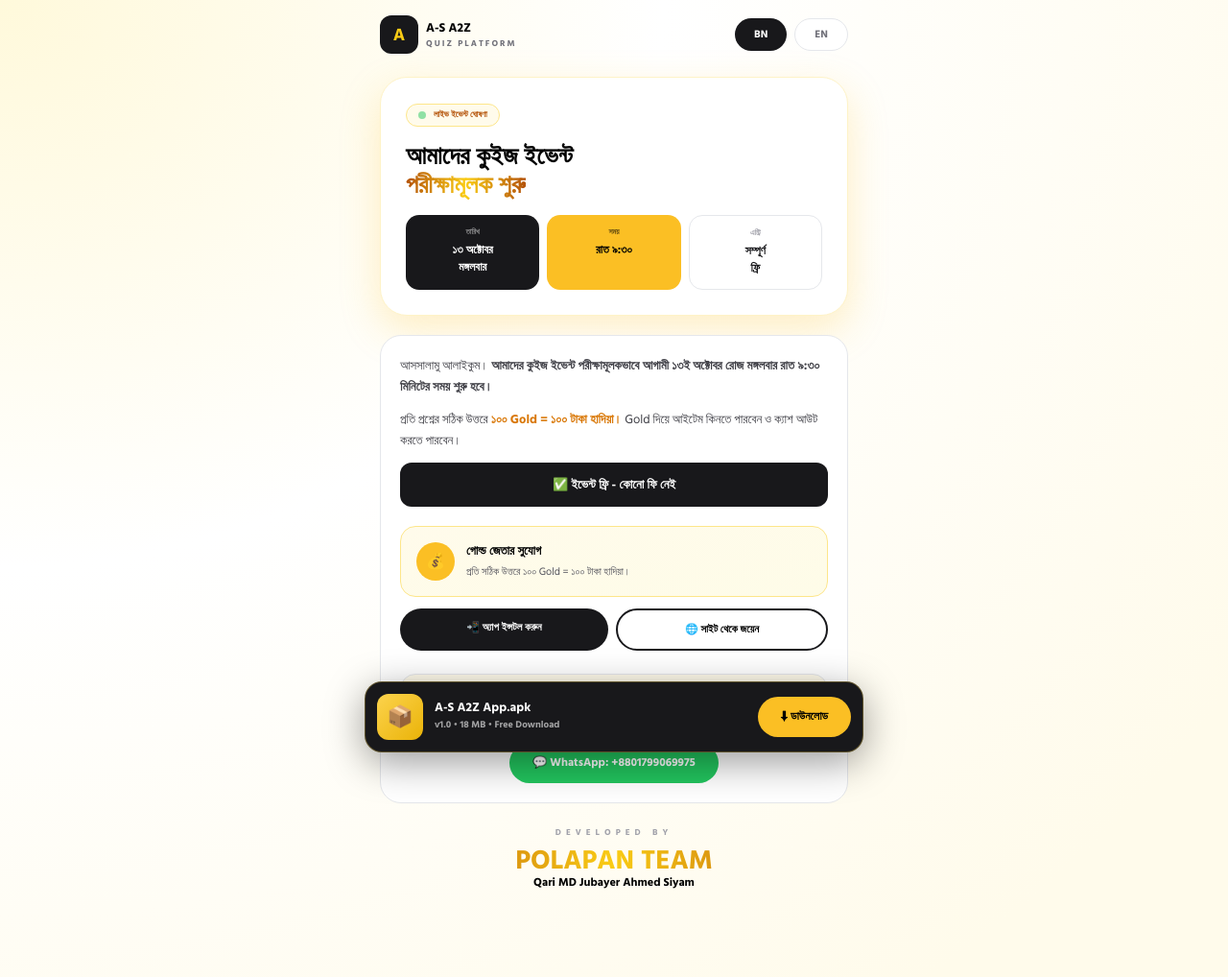
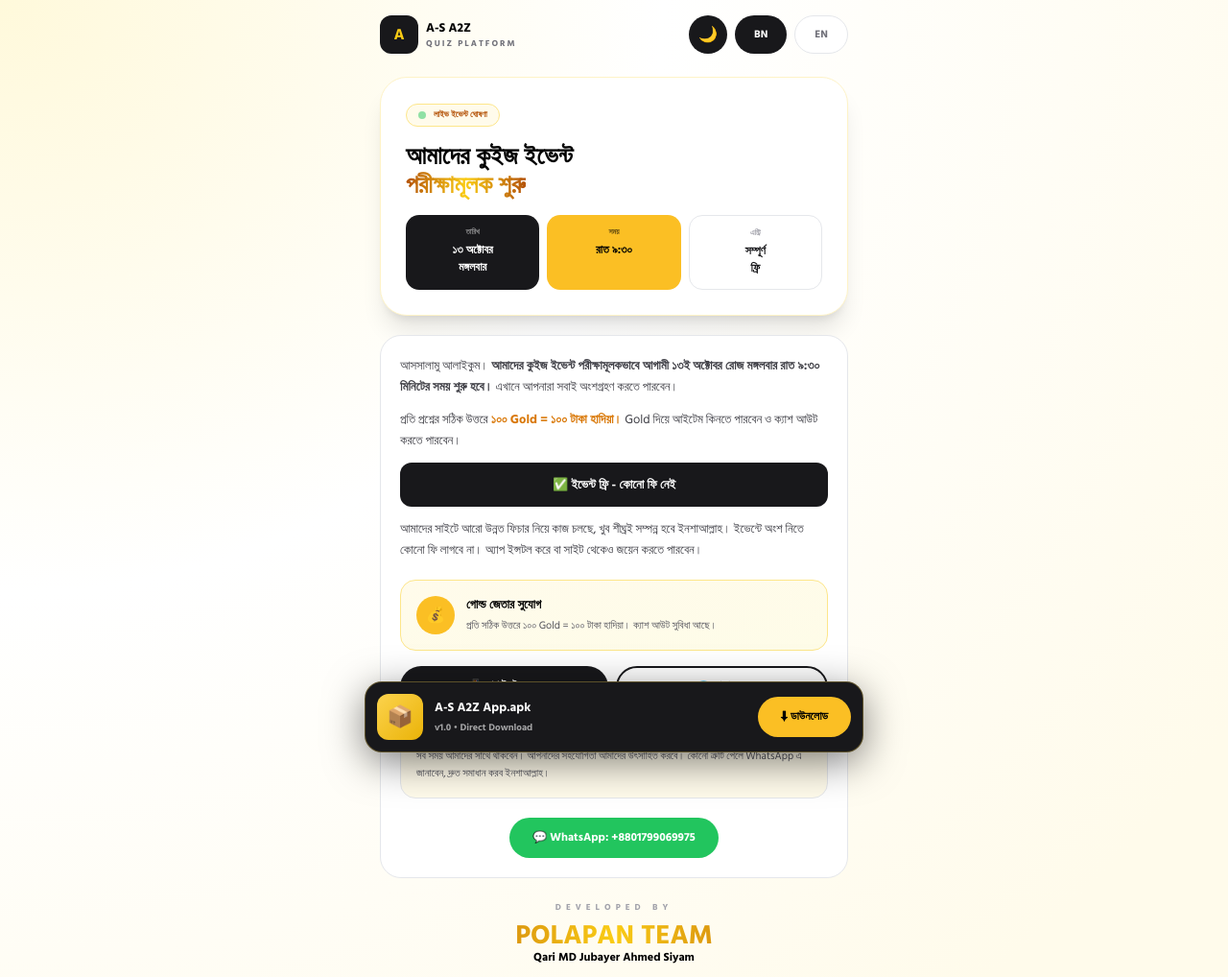
Before and after one commit to JUBAYER-ASA2Z/ASA2Z-official-, a plain HTML site: page index.html in a window 1280 px wide. Shown: the top 1018 px of the page at 96% size. Drawn offline with nearby package versions, Linux system fonts and the light colour scheme.

Commit message:
Update index.html

```diff
--- a/index.html
+++ b/index.html
@@ -9,28 +9,33 @@
 <style>
 *{font-family:'Hind Siliguri'}
 .gold-bg{background: radial-gradient(120% 120% at 0% 0%, #fff9db 0%, #ffffff 45%, #fffbeb 100%)}
+.dark-bg{background:#0a0a0a!important}
+.dark-card{background:#18181b!important;color:white!important;border-color:#27272a!important}
+.dark-text{color:white!important}
 .gold-text{background:linear-gradient(90deg,#b45309,#facc15,#b45309);-webkit-background-clip:text;-webkit-text-fill-color:transparent}
-.shadow-gold{box-shadow:0 15px 40px rgba(251,191,36,0.25)}
-@keyframes float {0%,100%{transform:translateY(0)}50%{transform:translateY(-4px)}}
+@keyframes float{0%,100%{transform:translateY(0)}50%{transform:translateY(-4px)}}
 .float-anim{animation:float 2s ease-in-out infinite}
 </style>
 </head>
-<body class="gold-bg min-h-screen pb-[110px]">
+<body id="body" class="gold-bg min-h-screen pb-[115px] transition-all duration-300">
 <div class="max-w-[520px] mx-auto min-h-screen flex flex-col p-4">
 
+<!-- TOP -->
 <div class="flex justify-between items-center">
 <div class="flex items-center gap-2">
-<div class="w-10 h-10 rounded-[12px] bg-zinc-900 text-yellow-400 flex items-center justify-center font-black text-[18px]">A</div>
-<div><p id="appName" class="font-black text-[13px]">A-S A2Z</p><p class="text-[9px] text-zinc-500 font-bold tracking-[2px]">QUIZ PLATFORM</p></div>
+<div class="w-10 h-10 rounded-[12px] bg-zinc-900 text-yellow-400 flex items-center justify-center font-black">A</div>
+<div><p class="font-black text-[13px]" id="appNameT">A-S A2Z</p><p class="text-[9px] text-zinc-500 font-bold tracking-[2px]">QUIZ PLATFORM</p></div>
 </div>
 <div class="flex gap-2">
+<button onclick="toggleDark()" id="darkBtn" class="w-10 h-10 rounded-full bg-zinc-900 text-white font-black">🌙</button>
 <button onclick="setLang('bn')" id="bnBtn" class="px-5 py-2 rounded-full bg-zinc-900 text-white text-[11px] font-black">BN</button>
 <button onclick="setLang('en')" id="enBtn" class="px-5 py-2 rounded-full bg-white border text-zinc-500 text-[11px] font-black">EN</button>
 </div>
 </div>
 
-<div class="mt-6 rounded-[28px] bg-white border border-amber-100 shadow-gold p-[2px]">
-<div class="rounded-[26px] bg-white p-6">
+<!-- HERO -->
+<div id="heroCard" class="mt-6 rounded-[28px] bg-white border border-amber-100 p-[2px] shadow-xl">
+<div class="rounded-[26px] bg-white p-6" id="heroInner">
 <div class="inline-flex items-center gap-2 px-3 py-1 rounded-full bg-amber-50 border border-amber-200"><span class="w-2 h-2 rounded-full bg-green-500 animate-pulse"></span><span id="badge" class="text-[9px] font-black text-amber-700">LIVE EVENT ANNOUNCEMENT</span></div>
 <h1 id="mainTitle" class="mt-4 font-black text-[26px] leading-[30px]">আমাদের কুইজ ইভেন্ট<br><span class="gold-text">পরীক্ষামূলক শুরু</span></h1>
 <div class="mt-4 grid grid-cols-3 gap-2">
@@ -41,36 +46,38 @@
 </div>
 </div>
 
-<div class="mt-5 bg-white rounded-[22px] p-5 border">
+<div id="mainCard" class="mt-5 bg-white rounded-[22px] p-5 border">
 <div id="content" class="text-[13px] leading-[22px] text-zinc-700 space-y-3"></div>
-<div class="mt-5 rounded-[16px] bg-gradient-to-br from-amber-50 to-yellow-50 border border-amber-200 p-4 flex gap-3"><div class="w-10 h-10 rounded-full bg-amber-400 flex items-center justify-center font-black">💰</div><div><p id="goldTitle" class="font-black text-[13px]">গোল্ড জেতার সুযোগ</p><p id="goldDesc" class="text-[11px] text-zinc-600 mt-1">প্রতি সঠিক উত্তরে ১০০ Gold = ১০০ টাকা হাদিয়া।</p></div></div>
-<div class="mt-3 flex gap-2">
-<a href="app.apk" download class="flex-1 bg-zinc-900 text-white rounded-full py-3 text-center font-black text-[11px]">📲 <span id="btnApp">অ্যাপ ইন্সটল করুন</span></a>
-<a href="#" class="flex-1 bg-white border-2 border-zinc-900 rounded-full py-3 text-center font-black text-[11px]">🌐 <span id="btnSite">সাইট থেকে জয়েন</span></a>
+<div id="goldCard" class="mt-5 rounded-[16px] bg-gradient-to-br from-amber-50 to-yellow-50 border border-amber-200 p-4 flex gap-3"><div class="w-10 h-10 rounded-full bg-amber-400 flex items-center justify-center font-black">💰</div><div><p id="goldTitle" class="font-black text-[13px]">গোল্ড জেতার সুযোগ</p><p id="goldDesc" class="text-[11px] text-zinc-600 mt-1">প্রতি সঠিক উত্তরে ১০০ Gold = ১০০ টাকা হাদিয়া।</p></div></div>
+
+<div class="mt-4 flex gap-2">
+<a id="apkLinkTop" href="./A-S-A2Z.apk" download="A-S-A2Z.apk" class="flex-1 bg-zinc-900 text-white rounded-full py-3 text-center font-black text-[11px]">📲 <span id="btnApp">অ্যাপ ইন্সটল করুন</span></a>
+<a href="https://jubayer-asa2z.github.io/a2zas/" target="_blank" class="flex-1 bg-white border-2 border-zinc-900 text-zinc-900 rounded-full py-3 text-center font-black text-[11px]">🌐 <span id="btnSite">সাইট থেকে জয়েন</span></a>
 </div>
-<div class="mt-6 p-4 rounded-[16px] bg-amber-50 border"><p id="supportDesc" class="text-[11px] text-zinc-600 leading-[18px]">সব সময় আমাদের সাথে থাকবেন। আপনাদের সহযোগিতা আমাদের উৎসাহিত করবে। কোনো ত্রুটি পেলে দ্রুত জানাবেন।</p></div>
+
+<div id="supportBox" class="mt-6 p-4 rounded-[16px] bg-amber-50 border"><p id="supportDesc" class="text-[11px] text-zinc-600 leading-[18px]"></p></div>
 <div class="mt-5 flex justify-center"><a href="https://wa.me/8801799069975" class="px-6 py-3 rounded-full bg-green-500 text-white font-black text-[12px]">💬 WhatsApp: +8801799069975</a></div>
 </div>
 
-<div class="mt-6 text-center pb-10">
+<div class="mt-6 text-center pb-2">
 <p class="text-[9px] tracking-[5px] font-black text-zinc-400">DEVELOPED BY</p>
 <h2 class="mt-2 font-black text-[28px] leading-[28px] gold-text">POLAPAN TEAM</h2>
-<p class="font-black text-[12px]">Qari MD Jubayer Ahmed Siyam</p>
+<p class="font-black text-[12px]" id="devName">Qari MD Jubayer Ahmed Siyam</p>
+</div>
 </div>
 
-</div>
-
-<!-- APK FIXED - সবসময় ফিক্সড থাকবে, ক্রস আইকন নেই -->
+<!-- APK FIXED - NO CROSS -->
 <div class="fixed bottom-0 left-0 right-0 z-50 flex justify-center p-3 pointer-events-none">
-<div class="pointer-events-auto w-full max-w-[520px] bg-zinc-900 rounded-[18px] p-3 flex items-center justify-between shadow-[0_10px_40px_rgba(0,0,0,0.4)] border border-amber-300/30 float-anim">
+<div class="pointer-events-auto w-full max-w-[520px] bg-zinc-900 rounded-[18px] p-3 flex items-center justify-between shadow-[0_10px_40px_rgba(0,0,0,0.5)] border border-amber-300/30 float-anim">
 <div class="flex items-center gap-3">
-<div class="w-[48px] h-[48px] rounded-[12px] bg-gradient-to-br from-amber-300 to-yellow-500 flex items-center justify-center text-[22px] font-black">📦</div>
+<div class="w-[48px] h-[48px] rounded-[12px] bg-gradient-to-br from-amber-300 to-yellow-500 flex items-center justify-center text-[22px]">📦</div>
 <div>
-<p id="apkName" class="font-black text-white text-[13px] leading-[13px]">A-S A2Z App.apk</p>
-<p id="apkSize" class="text-[10px] text-white/60 font-bold mt-1">v1.0 • 18 MB • Free Download</p>
+<p id="apkName" class="font-black text-white text-[13px]">A-S A2Z App.apk</p>
+<p id="apkSize" class="text-[10px] text-white/60 font-bold mt-1">v1.0 • 18 MB • Direct Download</p>
 </div>
 </div>
-<a id="apkBtn" href="app.apk" download class="px-6 py-3 rounded-full bg-amber-400 text-black font-black text-[12px] active:scale-95">⬇ ডাউনলোড</a>
+<!-- DIRECT DOWNLOAD TO PHONE -->
+<a id="apkBtn" href="./A-S-A2Z.apk" download="A-S-A2Z.apk" onclick="downloadApk()" class="px-6 py-3 rounded-full bg-amber-400 text-black font-black text-[12px] active:scale-95">⬇ ডাউনলোড</a>
 </div>
 </div>
 
@@ -78,21 +85,22 @@
 const data={
 bn:{
 badge:"লাইভ ইভেন্ট ঘোষণা",mainTitle:"আমাদের কুইজ ইভেন্ট<br><span class='gold-text'>পরীক্ষামূলক শুরু</span>",d1v:"১৩ অক্টোবর<br>মঙ্গলবার",timeVal:"রাত ৯:৩০",
-content:`<p>আসসালামু আলাইকুম। <b>আমাদের কুইজ ইভেন্ট পরীক্ষামূলকভাবে আগামী ১৩ই অক্টোবর রোজ মঙ্গলবার রাত ৯:৩০ মিনিটের সময় শুরু হবে।</b></p><p>প্রতি প্রশ্নের সঠিক উত্তরে <b class='text-amber-600'>১০০ Gold = ১০০ টাকা হাদিয়া।</b> Gold দিয়ে আইটেম কিনতে পারবেন ও ক্যাশ আউট করতে পারবেন।</p><p class='p-3 bg-zinc-900 text-white rounded-[12px] text-center font-black'>✅ ইভেন্ট ফ্রি - কোনো ফি নেই</p>`,
-goldTitle:"গোল্ড জেতার সুযোগ",goldDesc:"প্রতি সঠিক উত্তরে ১০০ Gold = ১০০ টাকা হাদিয়া।",
-btnApp:"অ্যাপ ইন্সটল করুন",btnSite:"সাইট থেকে জয়েন",supportDesc:"সব সময় আমাদের সাথে থাকবেন। আপনাদের সহযোগিতা আমাদের উৎসাহিত করবে। কোনো ত্রুটি পেলে দ্রুত জানাবেন।",
-apkName:"A-S A2Z App.apk",apkSize:"v1.0 • 18 MB • Free Download",apkBtn:"⬇ ডাউনলোড"
+content:`<p>আসসালামু আলাইকুম। <b>আমাদের কুইজ ইভেন্ট পরীক্ষামূলকভাবে আগামী ১৩ই অক্টোবর রোজ মঙ্গলবার রাত ৯:৩০ মিনিটের সময় শুরু হবে।</b> এখানে আপনারা সবাই অংশগ্রহণ করতে পারবেন।</p><p>প্রতি প্রশ্নের সঠিক উত্তরে <b class='text-amber-600'>১০০ Gold = ১০০ টাকা হাদিয়া।</b> Gold দিয়ে আইটেম কিনতে পারবেন ও ক্যাশ আউট করতে পারবেন।</p><p class='p-3 bg-zinc-900 text-white rounded-[12px] text-center font-black'>✅ ইভেন্ট ফ্রি - কোনো ফি নেই</p><p>আমাদের সাইটে আরো উন্নত ফিচার নিয়ে কাজ চলছে, খুব শীঘ্রই সম্পন্ন হবে ইনশাআল্লাহ। ইভেন্টে অংশ নিতে কোনো ফি লাগবে না। অ্যাপ ইন্সটল করে বা সাইট থেকেও জয়েন করতে পারবেন।</p>`,
+goldTitle:"গোল্ড জেতার সুযোগ",goldDesc:"প্রতি সঠিক উত্তরে ১০০ Gold = ১০০ টাকা হাদিয়া। ক্যাশ আউট সুবিধা আছে।",
+btnApp:"অ্যাপ ইন্সটল করুন",btnSite:"সাইটে যান",supportDesc:"সব সময় আমাদের সাথে থাকবেন। আপনাদের সহযোগিতা আমাদের উৎসাহিত করবে। কোনো ত্রুটি পেলে WhatsApp এ জানাবেন, দ্রুত সমাধান করব ইনশাআল্লাহ।",
+apkName:"A-S A2Z App.apk",apkSize:"v1.0 • Direct Download",apkBtn:"⬇ ডাউনলোড"
 },
 en:{
 badge:"LIVE EVENT ANNOUNCEMENT",mainTitle:"Our Quiz Event<br><span class='gold-text'>Beta Launch</span>",d1v:"13th Oct<br>Tuesday",timeVal:"9:30 PM",
-content:`<p>Assalamu Alaikum. <b>Our quiz event will start on 13th October Tuesday at 9:30 PM.</b></p><p>Win <b class='text-amber-600'>100 Gold = 100 Taka per correct answer.</b> Purchase items and cash out.</p><p class='p-3 bg-zinc-900 text-white rounded-[12px] text-center font-black'>✅ Totally Free - No Fee</p>`,
-goldTitle:"Win Gold",goldDesc:"100 Gold = 100 Taka per correct answer.",
-btnApp:"Install App",btnSite:"Join from Site",supportDesc:"Stay with us. Your support encourages us. Report any bug quickly.",
-apkName:"A-S A2Z App.apk",apkSize:"v1.0 • 18 MB • Free Download",apkBtn:"⬇ Download"
+content:`<p>Assalamu Alaikum. <b>Our quiz event will start on 13th October Tuesday at 9:30 PM.</b></p><p>Win <b class='text-amber-600'>100 Gold = 100 Taka per correct answer.</b> Purchase items and cash out.</p><p class='p-3 bg-zinc-900 text-white rounded-[12px] text-center font-black'>✅ Totally Free - No Fee</p><p>We are working on advanced features, will be completed soon InshaAllah. No fee to join, install app or join from website.</p>`,
+goldTitle:"Win Gold",goldDesc:"100 Gold = 100 Taka per correct answer. Cashout available.",
+btnApp:"Install App",btnSite:"Visit Site",supportDesc:"Stay with us. Your support encourages us. Report any bug on WhatsApp.",
+apkName:"A-S A2Z App.apk",apkSize:"v1.0 • Direct Download",apkBtn:"⬇ Download"
 }
 };
+let cur='bn', isDark=false;
 function setLang(l){
-const d=data[l];
+cur=l; const d=data[l];
 document.getElementById('badge').innerText=d.badge;document.getElementById('mainTitle').innerHTML=d.mainTitle;
 document.getElementById('d1v').innerHTML=d.d1v;document.getElementById('timeVal').innerHTML=d.timeVal;
 document.getElementById('content').innerHTML=d.content;document.getElementById('goldTitle').innerText=d.goldTitle;
@@ -103,6 +111,26 @@ document.getElementById('apkBtn').innerText=d.apkBtn;
 document.getElementById('bnBtn').className=l==='bn'?'px-5 py-2 rounded-full bg-zinc-900 text-white text-[11px] font-black':'px-5 py-2 rounded-full bg-white border text-zinc-500 text-[11px] font-black';
 document.getElementById('enBtn').className=l==='en'?'px-5 py-2 rounded-full bg-zinc-900 text-white text-[11px] font-black':'px-5 py-2 rounded-full bg-white border text-zinc-500 text-[11px] font-black';
 }
+function toggleDark(){
+isDark=!isDark;
+document.getElementById('body').classList.toggle('dark-bg',isDark);
+document.getElementById('body').classList.toggle('gold-bg',!isDark);
+document.getElementById('mainCard').classList.toggle('dark-card',isDark);
+document.getElementById('heroCard').classList.toggle('dark-card',isDark);
+document.getElementById('heroInner').classList.toggle('dark-card',isDark);
+document.getElementById('darkBtn').innerText=isDark?'☀️':'🌙';
+document.getElementById('content').classList.toggle('dark-text',isDark);
+document.getElementById('devName').classList.toggle('dark-text',isDark);
+}
+function downloadApk(){
+// Force direct download
+const link=document.createElement('a');
+link.href='./A-S-A2Z.apk';
+link.download='A-S-A2Z.apk';
+document.body.appendChild(link);
+link.click();
+document.body.removeChild(link);
+}
 setLang('bn');
 </script>
 </body>
```
